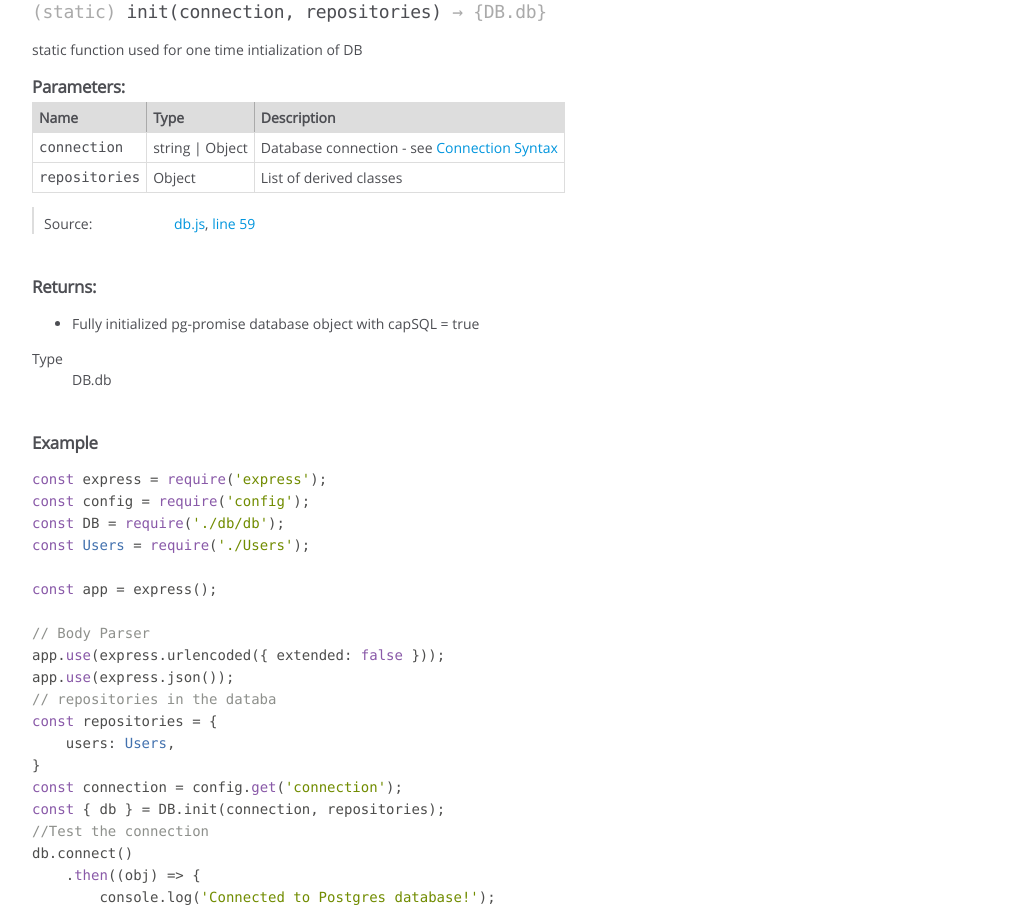
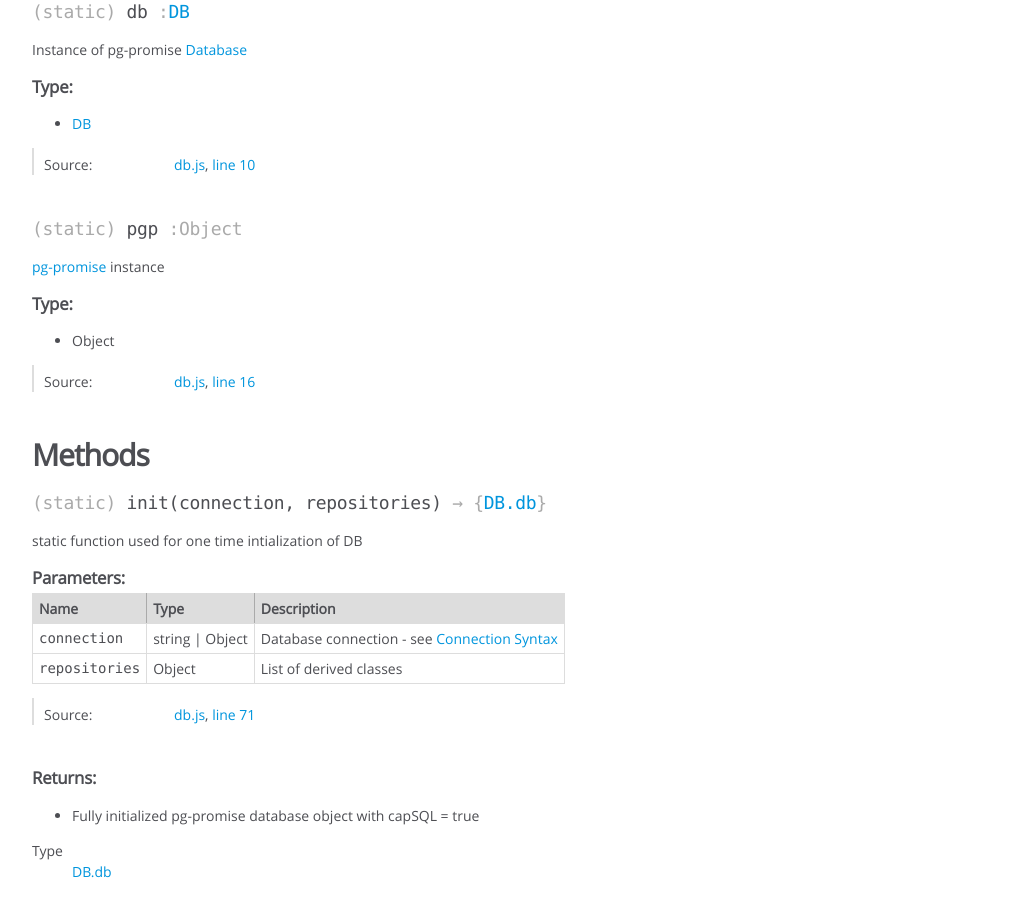
Before and after one commit to silverstone-i/nap-db, a website: page docs/DB.html in a window 1280 px wide. Shown: the part 456-1364 px from the top of the page, without its empty margins (0-1036 px from the left). Drawn offline with Linux system fonts and the light colour scheme.

Commit message:
Update DB to return DB.db and DB.pgp objects

```diff
--- a/docs/DB.html
+++ b/docs/DB.html
@@ -139,6 +139,154 @@
 
 
 
+        <h3 class="subsection-title">Members</h3>
+
+
+
+<h4 class="name" id=".db"><span class="type-signature">(static) </span>db<span class="type-signature"> :<a href="DB.html">DB</a></span></h4>
+
+
+
+
+<div class="description">
+    <p>Instance of pg-promise <a href="https://vitaly-t.github.io/pg-promise/Database.html">Database</a></p>
+</div>
+
+
+
+    <h5>Type:</h5>
+    <ul>
+        <li>
+
+<span class="param-type"><a href="DB.html">DB</a></span>
+
+
+        </li>
+    </ul>
+
+
+
+
+
+<dl class="details">
+
+
+
+
+
+
+
+
+
+
+
+
+
+
+
+
+
+
+
+
+
+
+
+
+
+
+    <dt class="tag-source">Source:</dt>
+    <dd class="tag-source"><ul class="dummy"><li>
+        <a href="db.js.html">db.js</a>, <a href="db.js.html#line10">line 10</a>
+    </li></ul></dd>
+
+
+
+
+
+
+
+</dl>
+
+
+
+
+
+
+
+
+<h4 class="name" id=".pgp"><span class="type-signature">(static) </span>pgp<span class="type-signature"> :Object</span></h4>
+
+
+
+
+<div class="description">
+    <p><a href="https://vitaly-t.github.io/pg-promise/module-pg-promise.html">pg-promise</a> instance</p>
+</div>
+
+
+
+    <h5>Type:</h5>
+    <ul>
+        <li>
+
+<span class="param-type">Object</span>
+
+
+        </li>
+    </ul>
+
+
+
+
+
+<dl class="details">
+
+
+
+
+
+
+
+
+
+
+
+
+
+
+
+
+
+
+
+
+
+
+
+
+
+
+    <dt class="tag-source">Source:</dt>
+    <dd class="tag-source"><ul class="dummy"><li>
+        <a href="db.js.html">db.js</a>, <a href="db.js.html#line16">line 16</a>
+    </li></ul></dd>
+
+
+
+
+
+
+
+</dl>
+
+
+
+
+
+
+
+
 
 
         <h3 class="subsection-title">Methods</h3>
@@ -149,7 +297,7 @@
 
 
 
-    <h4 class="name" id=".init"><span class="type-signature">(static) </span>init<span class="signature">(connection, repositories)</span><span class="type-signature"> &rarr; {DB.db}</span></h4>
+    <h4 class="name" id=".init"><span class="type-signature">(static) </span>init<span class="signature">(connection, repositories)</span><span class="type-signature"> &rarr; {<a href="DB.html#.db">DB.db</a>}</span></h4>
 
 
 
@@ -276,7 +424,7 @@
 
     <dt class="tag-source">Source:</dt>
     <dd class="tag-source"><ul class="dummy"><li>
-        <a href="db.js.html">db.js</a>, <a href="db.js.html#line59">line 59</a>
+        <a href="db.js.html">db.js</a>, <a href="db.js.html#line71">line 71</a>
     </li></ul></dd>
 
 
@@ -318,7 +466,7 @@
     </dt>
     <dd>
 
-<span class="param-type">DB.db</span>
+<span class="param-type"><a href="DB.html#.db">DB.db</a></span>
 
 
     </dd>
@@ -393,7 +541,7 @@ db.connect()
 <br class="clear">
 
 <footer>
-    Documentation generated by <a href="https://github.com/jsdoc/jsdoc">JSDoc 4.0.2</a> on Thu May 25 2023 13:27:20 GMT-0400 (Eastern Daylight Time)
+    Documentation generated by <a href="https://github.com/jsdoc/jsdoc">JSDoc 4.0.2</a> on Thu May 25 2023 19:09:29 GMT-0400 (Eastern Daylight Time)
 </footer>
 
 <script> prettyPrint(); </script>
```
Also changed, not shown: db/db.js (+14 -2 lines), docs/Model.html (+1 -1 lines), docs/Model.js.html (+1 -1 lines), docs/db.js.html (+15 -3 lines), docs/global.html (+1 -1 lines), docs/index.html (+2 -2 lines), README.md.
